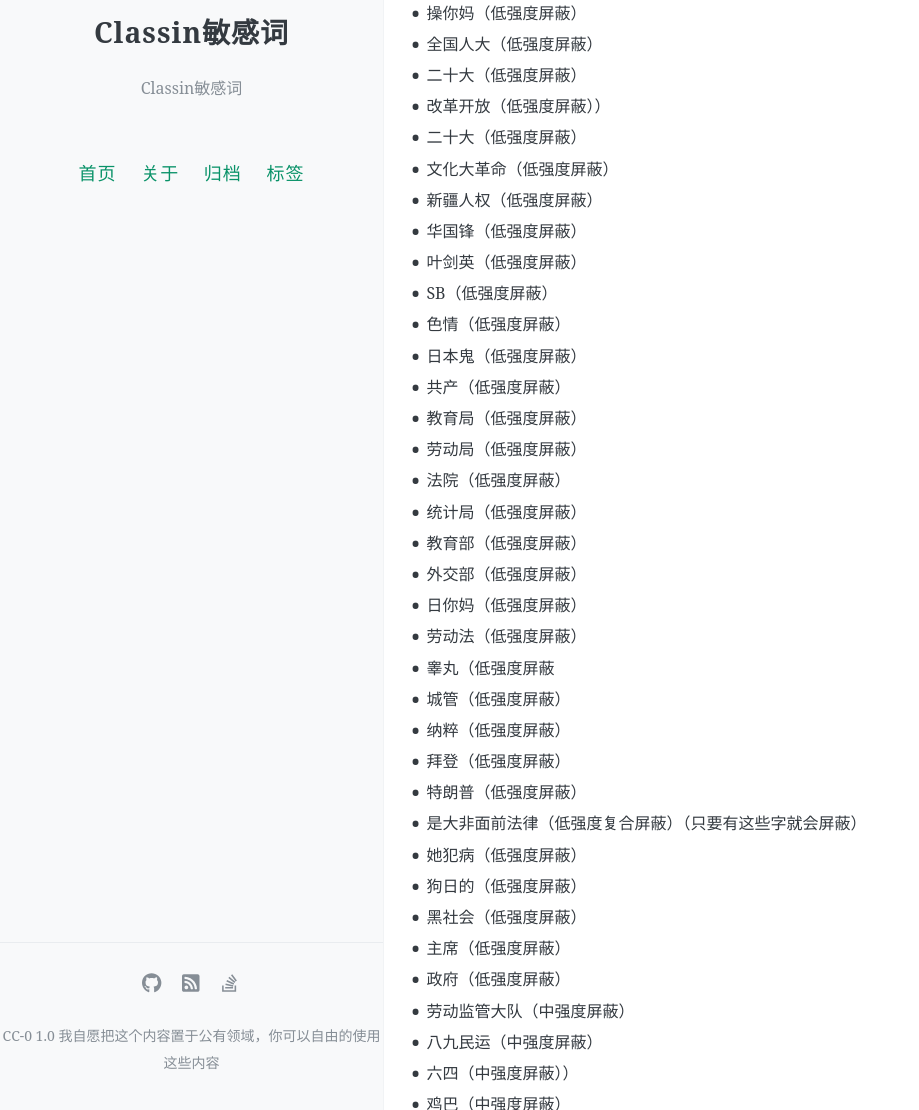
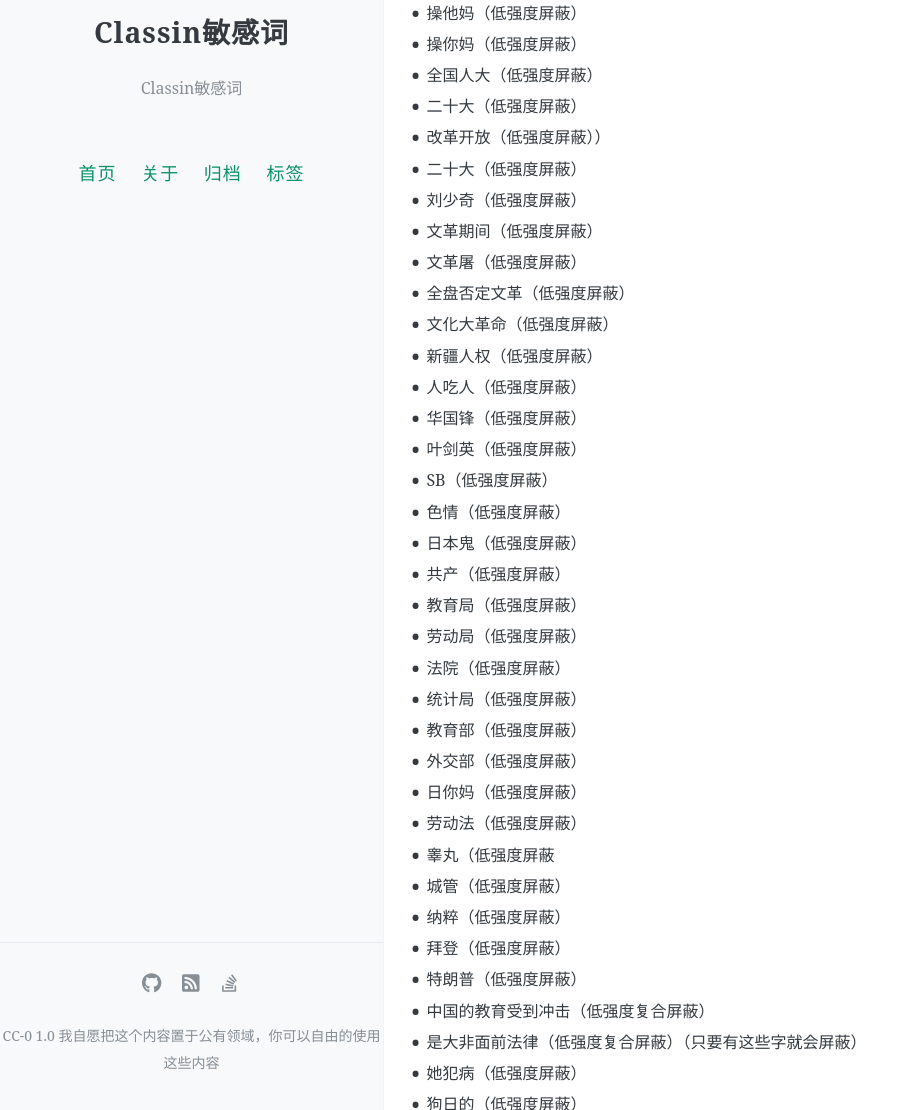
Before and after one commit to colinxu2020/classin, a Jekyll site: the page built from _posts/2022-10-06-minganci.md, in a window 1280 px wide and 1400 px high, scrolled down 209 px. Shown: the part 290-1400 px from the top of the window, without its empty margins (0-919 px from the left). Built offline with Jekyll 4.4.1, drawn with Linux system fonts in a browser that asks for light colours; comment, search, counter and statistics services are not loaded; some of the changed text lies outside the part shown.

Commit message:
Update 2022-10-06-minganci.md

```diff
--- a/_posts/2022-10-06-minganci.md
+++ b/_posts/2022-10-06-minganci.md
@@ -20,14 +20,20 @@ comments: true
 
 - 人民代表（低强度屏蔽））
 - 人大代表（低强度屏蔽））
+- 中共（低强度屏蔽））
 - 操他妈（低强度屏蔽）
 - 操你妈（低强度屏蔽）
 - 全国人大（低强度屏蔽）
 - 二十大（低强度屏蔽）
 - 改革开放（低强度屏蔽））
 - 二十大（低强度屏蔽）
+- 刘少奇（低强度屏蔽）
+- 文革期间（低强度屏蔽）
+- 文革屠（低强度屏蔽）
+- 全盘否定文革（低强度屏蔽）
 - 文化大革命（低强度屏蔽）
 - 新疆人权（低强度屏蔽）
+- 人吃人（低强度屏蔽）
 - 华国锋（低强度屏蔽）
 - 叶剑英（低强度屏蔽）
 - SB（低强度屏蔽）
@@ -47,6 +53,7 @@ comments: true
 - 纳粹（低强度屏蔽）
 - 拜登（低强度屏蔽）
 - 特朗普（低强度屏蔽）
+- 中国的教育受到冲击（低强度复合屏蔽）
 - 是大非面前法律（低强度复合屏蔽）（只要有这些字就会屏蔽）
 - 她犯病（低强度屏蔽）
 - 狗日的（低强度屏蔽）
@@ -80,3 +87,4 @@ comments: true
 - 习近平（高强度屏蔽）
 - 希特勒（高强度屏蔽）
 - 操你妈（高强度屏蔽）
+- 红卫兵破坏（高强度屏蔽）
```
